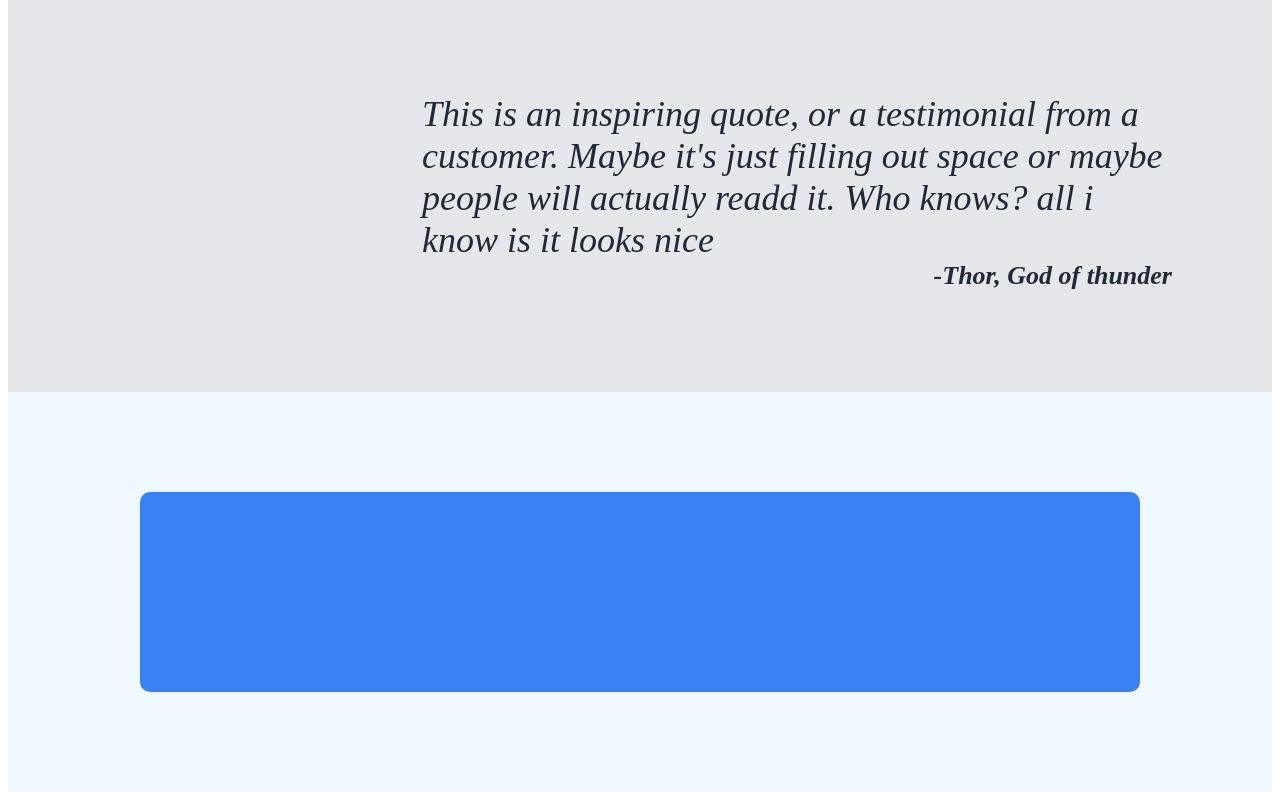
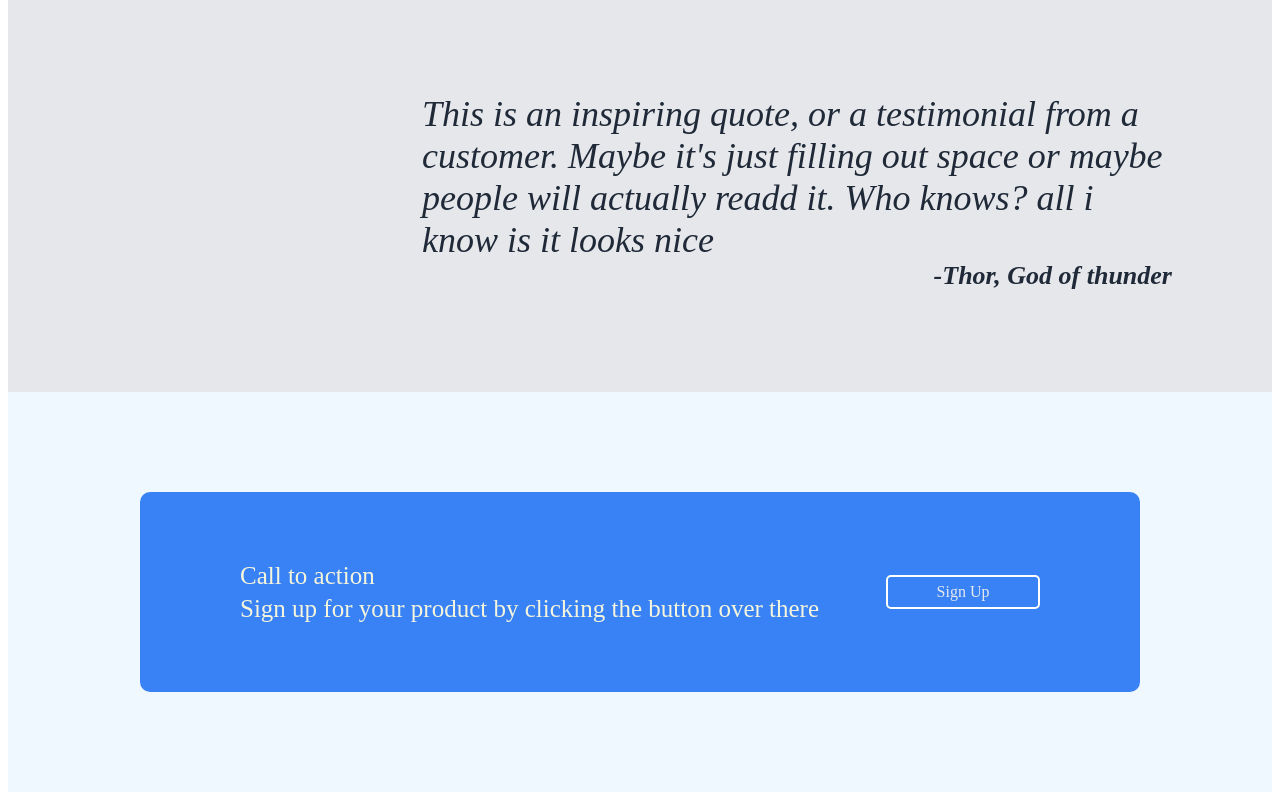
Before and after one commit to Godwinakladzi/Web_page_template, a plain HTML site: page index.html in a window 1280 px wide. Shown: the part 950-1750 px from the top of the page. Drawn offline with Linux system fonts and the light colour scheme.

Commit message:
added text to the sign up and call section

```diff
--- a/index.html
+++ b/index.html
@@ -51,6 +51,15 @@
 
     <div id="blue_section">
         <div id='sign_and_button'>
+            <div class="call_action_section">
+                <p class="call">Call to action</p>
+                <p class="call">Sign up for your product by clicking the button over there</p>
+            </div>
+
+            <div class="sign_up">
+                <div>Sign Up</div>
+            </div>
+
 
         </div>
 
--- a/style.css
+++ b/style.css
@@ -89,6 +89,34 @@
     background-color: #3882F6;
     border-radius: 10px;
     display: flex;
+    justify-content: space-between;
+    align-items: center;
+}
+
+.call_action_section {
+    /* background-color: rgb(6, 64, 5);*/
+    text-align: left;
+    margin-left: 100px;
+}
+
+.sign_up {
+    /*background-color: #ad0606;*/
+    height: 30px;
+    width: 150px;
+    border-radius: 5px;
+    border: 2px solid white;
+    display: flex;
     justify-content: center;
     align-items: center;
+    margin-right: 100px;
+    color: #E5E7EB;
 }
+
+.call {
+    font-size: 25px;
+    margin-top: 5px;
+    margin-bottom: 5px;
+    color: beige;
+    font-weight: 36px;
+    font-style: bold;
+}
```
